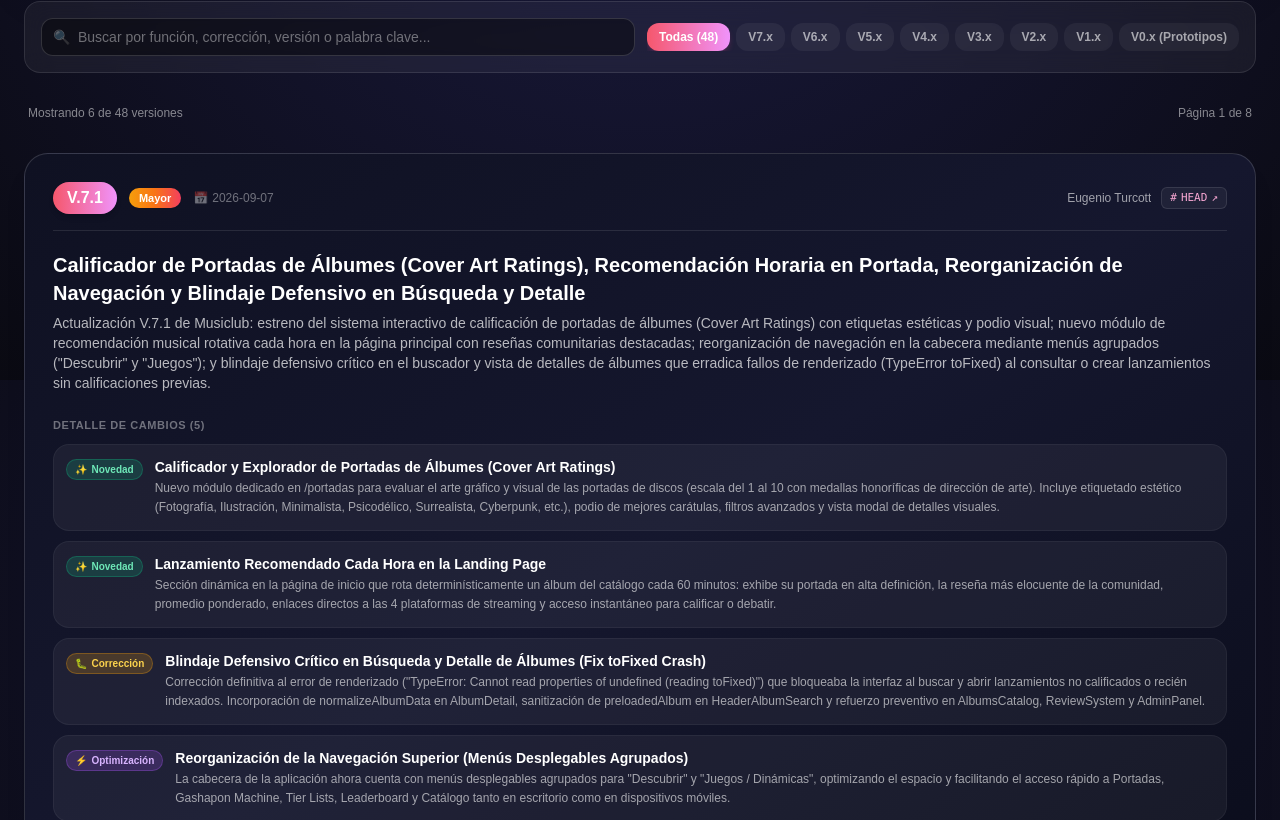
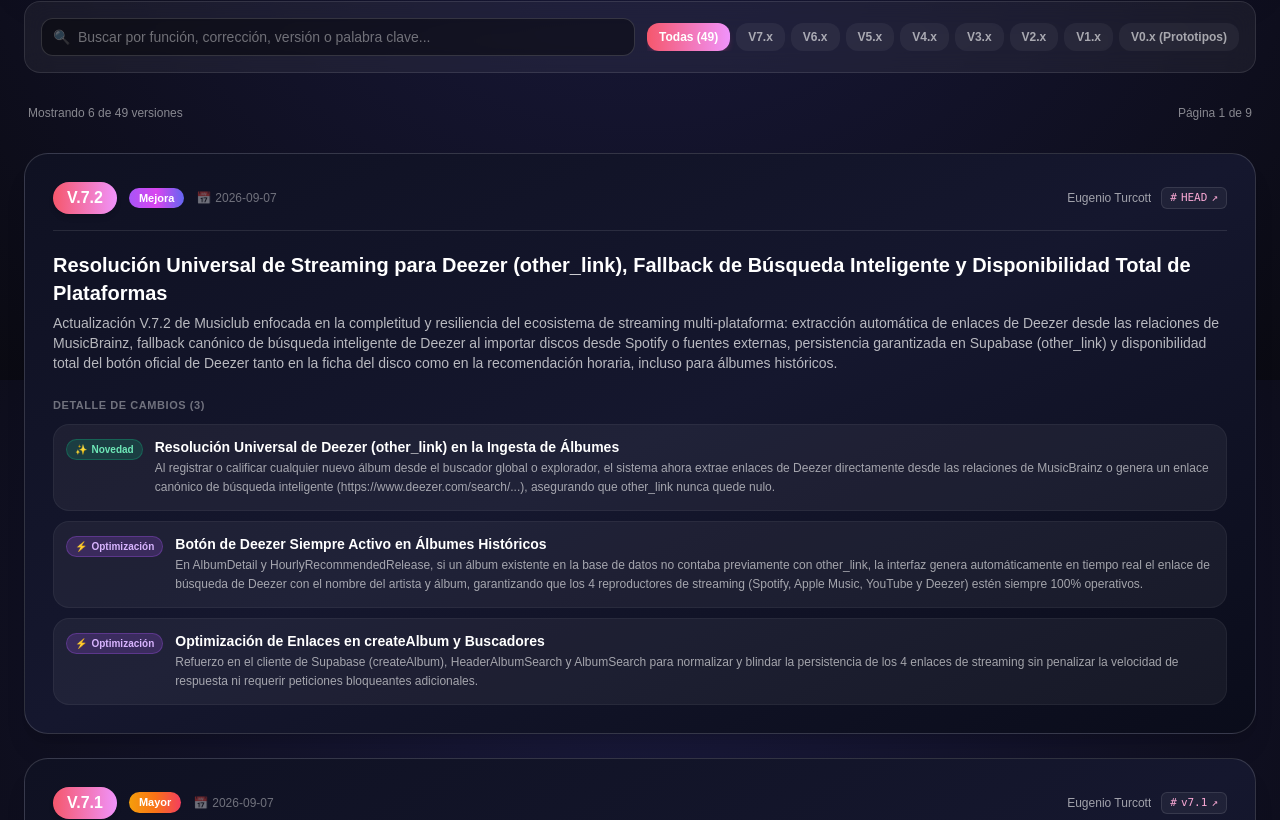
Before and after one commit to eugenio-turcott/musiclub-albumes, a React (Create React App) app: page /changelog in a window 1280 px wide. Shown: the part 420-1240 px from the top of the page. Built offline with nearby package versions, Linux system fonts and the light colour scheme; no server answers; the database is empty; a web font is replaced by a local one.

Commit message:
Slot Machine Álbumes - V.7.2

```diff
--- a/src/components/AlbumDetail.jsx
+++ b/src/components/AlbumDetail.jsx
@@ -642,9 +642,14 @@ export function AlbumDetail() {
                   </a>
                 )}
 
-                {album.other_link && (
+                {(album.other_link || (album.album_name && album.artist_name)) && (
                   <a
-                    href={album.other_link}
+                    href={
+                      album.other_link ||
+                      `https://www.deezer.com/search/${encodeURIComponent(
+                        album.artist_name + ' ' + album.album_name
+                      )}`
+                    }
                     target="_blank"
                     rel="noopener noreferrer"
                     className="flex-1 min-w-[120px] inline-flex items-center justify-center gap-2 px-3 py-2 rounded-xl bg-[#a238ff]/15 hover:bg-[#a238ff]/25 text-[#c77dff] border border-[#a238ff]/30 font-bold text-xs transition-all shadow-sm group"
--- a/src/components/AlbumSearch.jsx
+++ b/src/components/AlbumSearch.jsx
@@ -158,7 +158,9 @@ export function AlbumSearch({ onAlbumCreated, user }) {
         otherLink:
           albumDetails.other_link ||
           albumDetails.external_urls?.deezer ||
-          null,
+          (albumDetails.name && (albumDetails.artist || albumDetails.artists?.[0])
+            ? `https://www.deezer.com/search/${encodeURIComponent((albumDetails.artist || albumDetails.artists?.[0]) + ' ' + albumDetails.name)}`
+            : null),
         label: albumDetails.label || null,
         country: albumDetails.country || null,
         barcode: albumDetails.barcode || null,
--- a/src/components/HeaderAlbumSearch.jsx
+++ b/src/components/HeaderAlbumSearch.jsx
@@ -372,10 +372,10 @@ export function HeaderAlbumSearch({ isMobileMode = false, onAlbumReviewed }) {
           youtubeLink: mbData?.youtube_link || null,
           appleMusicLink: mbData?.apple_music_link || rawRemote?.external_urls?.itunes || null,
           otherLink:
+            item.rawRemoteAlbum?.external_urls?.deezer ||
+            rawRemote?.external_urls?.deezer ||
             mbData?.other_link ||
-            rawRemote?.external_urls?.deezer ||
-            item.rawRemoteAlbum?.external_urls?.deezer ||
-            null,
+            `https://www.deezer.com/search/${encodeURIComponent(canonicalArtist + ' ' + canonicalTitle)}`,
           reviews_enabled: true,
           skipMusicBrainzEnrichment: true, // Ya enriquecido de forma optimizada
         };
--- a/src/components/HourlyRecommendedRelease.jsx
+++ b/src/components/HourlyRecommendedRelease.jsx
@@ -200,7 +200,12 @@ export function HourlyRecommendedRelease({
   const spotifyUrl = album.spotify_link || album.spotifyLink || null;
   const appleMusicUrl = album.apple_music_link || album.appleMusicLink || null;
   const youtubeUrl = album.youtube_link || album.youtubeLink || null;
-  const otherUrl = album.other_link || album.otherLink || null;
+  const otherUrl =
+    album.other_link ||
+    album.otherLink ||
+    (album.artist_name && album.album_name
+      ? `https://www.deezer.com/search/${encodeURIComponent(album.artist_name + ' ' + album.album_name)}`
+      : null);
 
   // Información de la reseña destacada
   const firstReviewScore = review
--- a/src/data/patchNotesData.js
+++ b/src/data/patchNotesData.js
@@ -14,11 +14,43 @@ export const CURATED_PATCH_NOTES = [
   // V7.x (Septiembre 2026)
   // ----------------------------------------------------
   {
+    version: 'V.7.2',
+    title:
+      'Resolución Universal de Streaming para Deezer (other_link), Fallback de Búsqueda Inteligente y Disponibilidad Total de Plataformas',
+    date: '2026-09-07',
+    sha: 'HEAD',
+    tag: 'Mejora',
+    tagColor: 'from-purple-500 via-fuchsia-500 to-indigo-500',
+    authorName: 'Eugenio Turcott',
+    summary:
+      'Actualización V.7.2 de Musiclub enfocada en la completitud y resiliencia del ecosistema de streaming multi-plataforma: extracción automática de enlaces de Deezer desde las relaciones de MusicBrainz, fallback canónico de búsqueda inteligente de Deezer al importar discos desde Spotify o fuentes externas, persistencia garantizada en Supabase (other_link) y disponibilidad total del botón oficial de Deezer tanto en la ficha del disco como en la recomendación horaria, incluso para álbumes históricos.',
+    changes: [
+      {
+        type: 'feature',
+        title: 'Resolución Universal de Deezer (other_link) en la Ingesta de Álbumes',
+        description:
+          'Al registrar o calificar cualquier nuevo álbum desde el buscador global o explorador, el sistema ahora extrae enlaces de Deezer directamente desde las relaciones de MusicBrainz o genera un enlace canónico de búsqueda inteligente (https://www.deezer.com/search/...), asegurando que other_link nunca quede nulo.',
+      },
+      {
+        type: 'improvement',
+        title: 'Botón de Deezer Siempre Activo en Álbumes Históricos',
+        description:
+          'En AlbumDetail y HourlyRecommendedRelease, si un álbum existente en la base de datos no contaba previamente con other_link, la interfaz genera automáticamente en tiempo real el enlace de búsqueda de Deezer con el nombre del artista y álbum, garantizando que los 4 reproductores de streaming (Spotify, Apple Music, YouTube y Deezer) estén siempre 100% operativos.',
+      },
+      {
+        type: 'improvement',
+        title: 'Optimización de Enlaces en createAlbum y Buscadores',
+        description:
+          'Refuerzo en el cliente de Supabase (createAlbum), HeaderAlbumSearch y AlbumSearch para normalizar y blindar la persistencia de los 4 enlaces de streaming sin penalizar la velocidad de respuesta ni requerir peticiones bloqueantes adicionales.',
+      },
+    ],
+  },
+  {
     version: 'V.7.1',
     title:
       'Calificador de Portadas de Álbumes (Cover Art Ratings), Recomendación Horaria en Portada, Reorganización de Navegación y Blindaje Defensivo en Búsqueda y Detalle',
     date: '2026-09-07',
-    sha: 'HEAD',
+    sha: 'v7.1',
     tag: 'Mayor',
     tagColor: 'from-amber-500 via-orange-500 to-rose-500',
     authorName: 'Eugenio Turcott',
--- a/src/services/musicBrainzService.js
+++ b/src/services/musicBrainzService.js
@@ -179,6 +179,7 @@ export async function resolveStreamingLinks(artistName, albumName, existingLinks
     spotify: existingLinks?.spotify || null,
     youtube: existingLinks?.youtube || null,
     apple_music: existingLinks?.apple_music || null,
+    deezer: existingLinks?.deezer || null,
     bandcamp: existingLinks?.bandcamp || null,
     discogs: existingLinks?.discogs || null,
   };
@@ -216,6 +217,11 @@ export async function resolveStreamingLinks(artistName, albumName, existingLinks
     result.apple_music = `https://music.apple.com/search?term=${encodedQuery}`;
   }
 
+  // 4. Resolver Deezer (other_link en Musiclub)
+  if (!result.deezer && query) {
+    result.deezer = `https://www.deezer.com/search/${encodedQuery}`;
+  }
+
   return result;
 }
 
@@ -244,6 +250,7 @@ export async function getMusicBrainzReleaseGroupDetails(mbid) {
       spotify: null,
       apple_music: null,
       youtube: null,
+      deezer: null,
       bandcamp: null,
       discogs: null,
       wikidata: null,
@@ -264,6 +271,8 @@ export async function getMusicBrainzReleaseGroupDetails(mbid) {
           !foundLinks.youtube
         )
           foundLinks.youtube = targetUrl;
+        else if (targetUrl.includes('deezer.com') && !foundLinks.deezer)
+          foundLinks.deezer = targetUrl;
         else if (targetUrl.includes('bandcamp.com') && !foundLinks.bandcamp)
           foundLinks.bandcamp = targetUrl;
         else if (targetUrl.includes('discogs.com') && !foundLinks.discogs)
@@ -689,7 +698,7 @@ export async function getFullMusicBrainzAlbumData(artistName, albumName, coverIm
       spotify_link: fallbackData.spotify_link || fallbackData.external_urls?.spotify || null,
       youtube_link: fallbackData.youtube_link || `https://www.youtube.com/results?search_query=${encodeURIComponent((fallbackData.artist || artistName) + ' ' + (fallbackData.name || albumName) + ' full album')}`,
       apple_music_link: fallbackData.apple_music_link || `https://music.apple.com/search?term=${encodeURIComponent((fallbackData.artist || artistName) + ' ' + (fallbackData.name || albumName))}`,
-      other_link: fallbackData.other_link || fallbackData.external_urls?.deezer || null,
+      other_link: fallbackData.other_link || fallbackData.external_urls?.deezer || `https://www.deezer.com/search/${encodeURIComponent((fallbackData.artist || artistName) + ' ' + (fallbackData.name || albumName))}`,
       spotify_verified: true,
       reviews_enabled: true,
       source: fallbackData.source || 'FALLBACK',
@@ -744,7 +753,13 @@ export async function getFullMusicBrainzAlbumData(artistName, albumName, coverIm
         spotify_link: details?.externalLinks?.spotify || fallbackData?.spotify_link || fallbackData?.external_urls?.spotify || null,
         youtube_link: details?.externalLinks?.youtube || fallbackData?.youtube_link || `https://www.youtube.com/results?search_query=${encodeURIComponent(canonicalArtist + ' ' + canonicalTitle + ' full album')}`,
         apple_music_link: details?.externalLinks?.appleMusic || fallbackData?.apple_music_link || `https://music.apple.com/search?term=${encodeURIComponent(canonicalArtist + ' ' + canonicalTitle)}`,
-        other_link: details?.externalLinks?.bandcamp || details?.externalLinks?.discogs || fallbackData?.external_urls?.deezer || null,
+        other_link:
+          details?.externalLinks?.deezer ||
+          fallbackData?.other_link ||
+          fallbackData?.external_urls?.deezer ||
+          details?.externalLinks?.bandcamp ||
+          details?.externalLinks?.discogs ||
+          `https://www.deezer.com/search/${encodeURIComponent(canonicalArtist + ' ' + canonicalTitle)}`,
         spotify_verified: true,
         reviews_enabled: true,
         source: 'MUSICBRAINZ',
--- a/src/services/supabaseClient.js
+++ b/src/services/supabaseClient.js
@@ -397,7 +397,12 @@ export const supabaseService = {
       spotify_link: albumData.spotifyLink || albumData.spotify_link || null,
       youtube_link: albumData.youtubeLink || albumData.youtube_link || null,
       apple_music_link: albumData.appleMusicLink || albumData.apple_music_link || null,
-      other_link: albumData.otherLink || albumData.other_link || null,
+      other_link:
+        albumData.otherLink ||
+        albumData.other_link ||
+        ((albumData.artistName || albumData.artist_name) && (albumData.albumName || albumData.album_name)
+          ? `https://www.deezer.com/search/${encodeURIComponent((albumData.artistName || albumData.artist_name) + ' ' + (albumData.albumName || albumData.album_name))}`
+          : null),
       tracks: albumData.tracks || [],
       spotify_verified: true,
       reviews_enabled: albumData.reviews_enabled ?? true,
```
Also changed, not shown: 1 other file (tests, documents, lock files or other folders).
